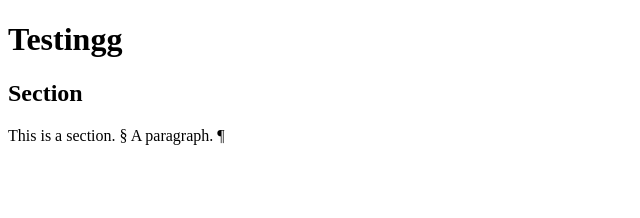
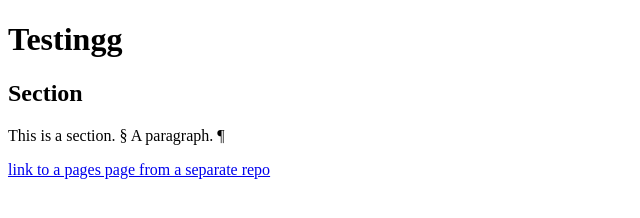
Before and after one commit to chasemarangu/test-index-html, a plain HTML site: page index.html in a window 1280 px wide. Shown: the whole page, without its empty margins (0-640 px from the left). Drawn offline with Linux system fonts and the light colour scheme.

Commit message:
Update index.html

```diff
--- a/index.html
+++ b/index.html
@@ -10,6 +10,7 @@
       <section>
         <h2>Section</h2>
         <p>This is a section. § A paragraph. &#x00b6;</p>
+        <a href=/test-index-html>link to a pages page from a separate repo</a>
       </section>
     </main>
   </body>
```
